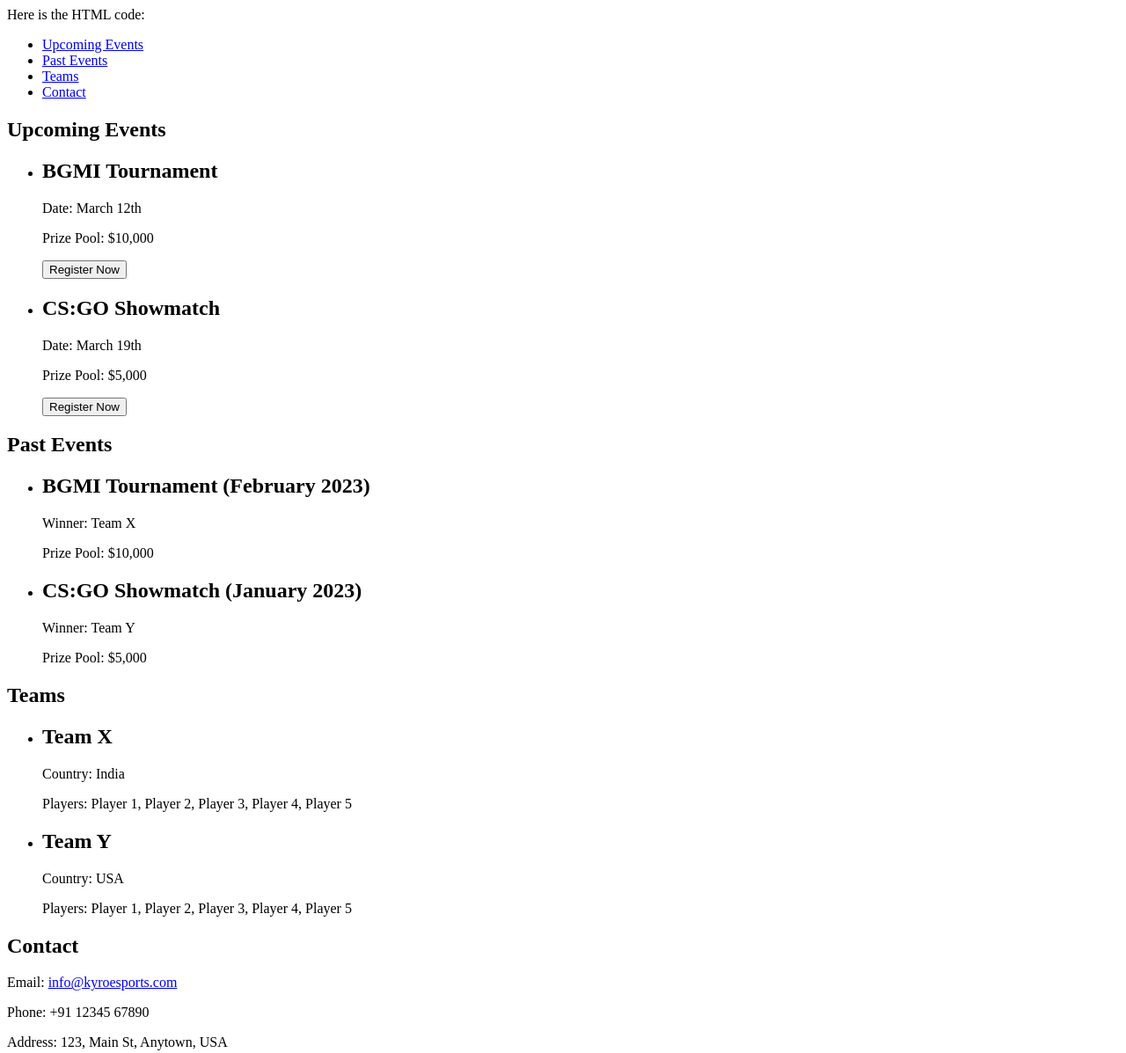
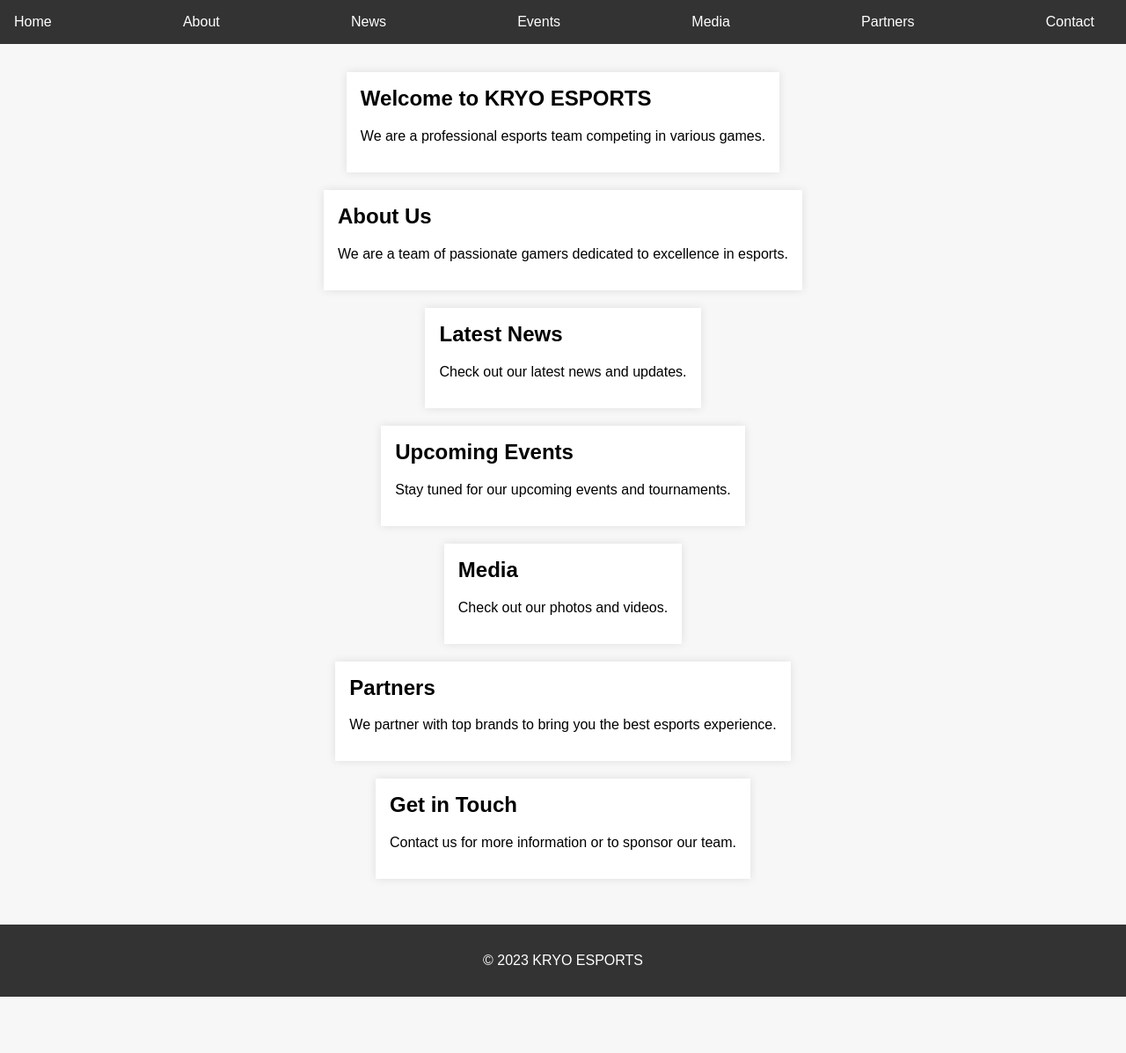
Before and after one commit to Denvil-x/KYROESPORTS, a plain HTML site: page index.html in a window 1280 px wide. Shown: the top 1197 px of the page at 88% size. After the commit the page ends 1133 px from the top, so only its background shows below. Drawn offline with Linux system fonts and the light colour scheme.

Commit message:
Update index.html

```diff
--- a/index.html
+++ b/index.html
@@ -1,82 +1,61 @@
 
 
-Here is the HTML code:
 
 <!DOCTYPE html>
 <html lang="en">
 <head>
 <meta charset="UTF-8">
 <meta name="viewport" content="width=device-width, initial-scale=1.0">
-<title>KRYO ESPORTS - Esports Tournaments and Events</title>
+<title>KRYO ESPORTS</title>
+<link rel="stylesheet" href="styles.css">
 </head>
 <body>
 <header>
 <nav>
 <ul>
-<li><a href="#upcoming-events">Upcoming Events</a></li>
-<li><a href="#past-events">Past Events</a></li>
-<li><a href="#teams">Teams</a></li>
+<li><a href="#home">Home</a></li>
+<li><a href="#about">About</a></li>
+<li><a href="#news">News</a></li>
+<li><a href="#events">Events</a></li>
+<li><a href="#media">Media</a></li>
+<li><a href="#partners">Partners</a></li>
 <li><a href="#contact">Contact</a></li>
 </ul>
 </nav>
 </header>
 <main>
-<section id="upcoming-events">
+<section id="home">
+<h1>Welcome to KRYO ESPORTS</h1>
+<p>We are a professional esports team competing in various games.</p>
+</section>
+<section id="about">
+<h1>About Us</h1>
+<p>We are a team of passionate gamers dedicated to excellence in esports.</p>
+</section>
+<section id="news">
+<h1>Latest News</h1>
+<p>Check out our latest news and updates.</p>
+</section>
+<section id="events">
 <h1>Upcoming Events</h1>
-<ul>
-<li>
-<h2>BGMI Tournament</h2>
-<p>Date: March 12th</p>
-<p>Prize Pool: $10,000</p>
-<button>Register Now</button>
-</li>
-<li>
-<h2>CS:GO Showmatch</h2>
-<p>Date: March 19th</p>
-<p>Prize Pool: $5,000</p>
-<button>Register Now</button>
-</li>
-</ul>
+<p>Stay tuned for our upcoming events and tournaments.</p>
 </section>
-<section id="past-events">
-<h1>Past Events</h1>
-<ul>
-<li>
-<h2>BGMI Tournament (February 2023)</h2>
-<p>Winner: Team X</p>
-<p>Prize Pool: $10,000</p>
-</li>
-<li>
-<h2>CS:GO Showmatch (January 2023)</h2>
-<p>Winner: Team Y</p>
-<p>Prize Pool: $5,000</p>
-</li>
-</ul>
+<section id="media">
+<h1>Media</h1>
+<p>Check out our photos and videos.</p>
 </section>
-<section id="teams">
-<h1>Teams</h1>
-<ul>
-<li>
-<h2>Team X</h2>
-<p>Country: India</p>
-<p>Players: Player 1, Player 2, Player 3, Player 4, Player 5</p>
-</li>
-<li>
-<h2>Team Y</h2>
-<p>Country: USA</p>
-<p>Players: Player 1, Player 2, Player 3, Player 4, Player 5</p>
-</li>
-</ul>
+<section id="partners">
+<h1>Partners</h1>
+<p>We partner with top brands to bring you the best esports experience.</p>
 </section>
 <section id="contact">
-<h1>Contact</h1>
-<p>Email: <a href="mailto:info@kyroesports.com">info@kyroesports.com</a></p>
-<p>Phone: +91 12345 67890</p>
-<p>Address: 123, Main St, Anytown, USA</p>
+<h1>Get in Touch</h1>
+<p>Contact us for more information or to sponsor our team.</p>
 </section>
 </main>
 <footer>
 <p>&copy; 2023 KRYO ESPORTS</p>
 </footer>
+<script src="script.js"></script>
 </body>
 </html>
```
